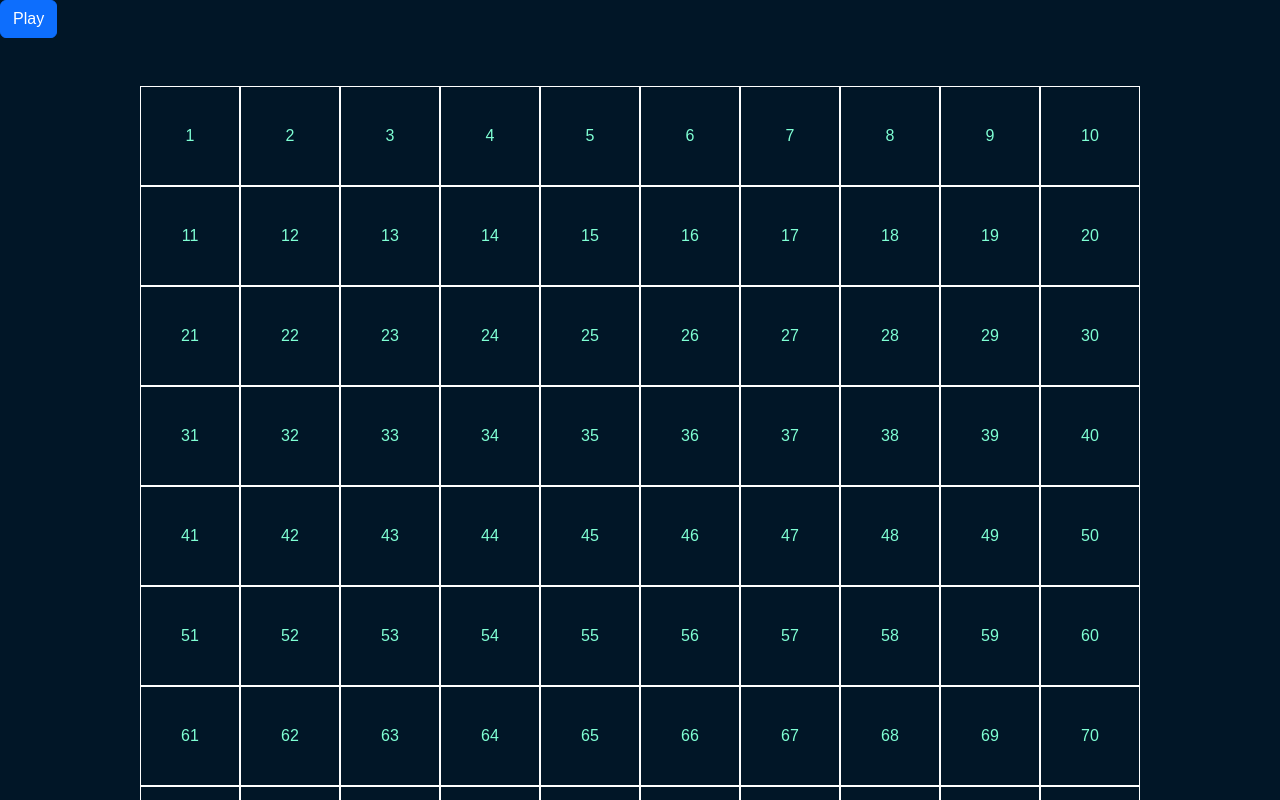
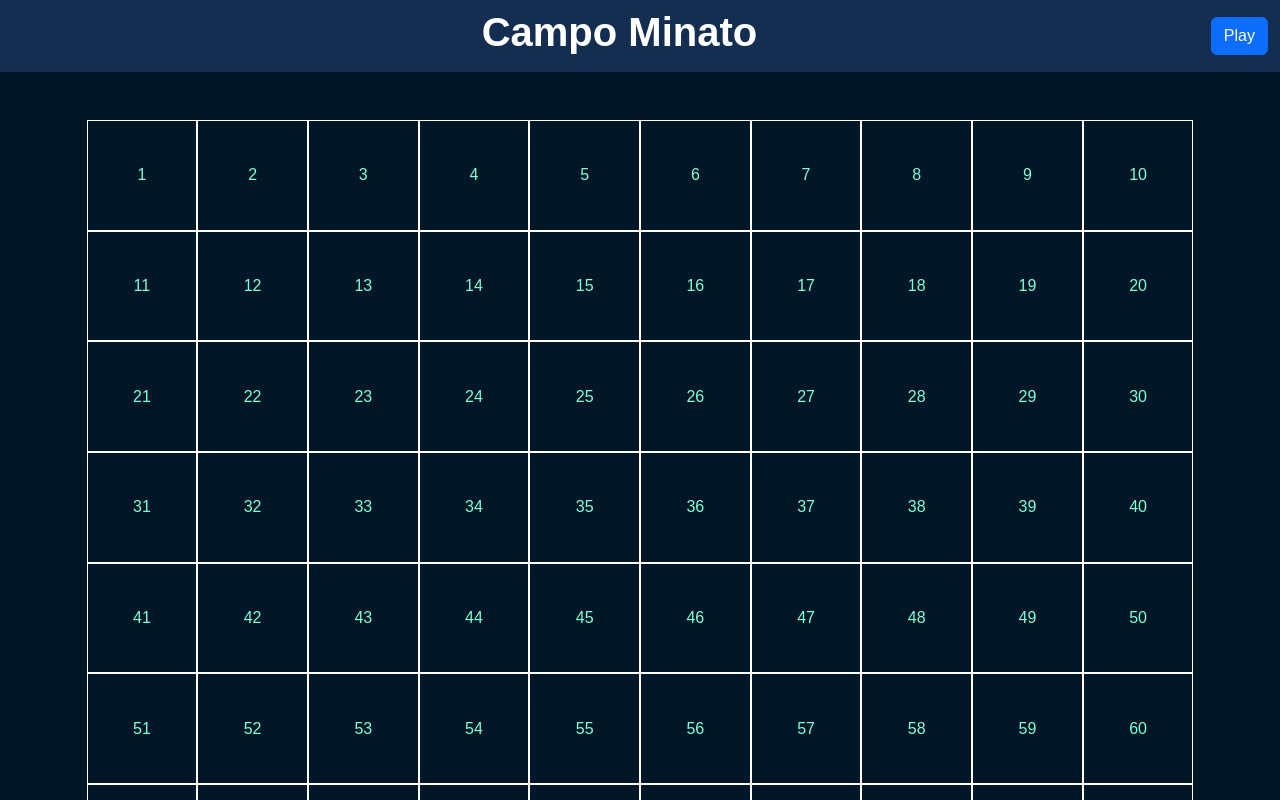
Before and after one commit to Gutierrez-Pool/js-campominato-grid, a plain HTML site: page index.html in a window 1280 px wide. Both pictures are taken after a click on the link "Play". Shown: the top 800 px of the page. Drawn offline with nearby package versions, Linux system fonts and the light colour scheme.

Commit message:
aggiunto-style

```diff
--- a/css/style.css
+++ b/css/style.css
@@ -9,9 +9,8 @@ body {
     font-family: sans-serif;
 }
 
-.container {
-    width: 1100px;
-
+nav {
+    background-color: #132e50;
 }
 
 #grid {
@@ -26,8 +25,7 @@ body {
     justify-content: center;
     align-items: center;
 
-    width: 100px;
-    height: 100px;
+    width: calc(100% / 10 - 1px / 10 * 9);
 
     border: white 1px solid;
     color: #7fffd4;
--- a/index.html
+++ b/index.html
@@ -10,23 +10,25 @@
     <!-- My stytle -->
     <link rel="stylesheet" href="./css/style.css">
 </head>
+
 <body>
 
-    <nav>
-        <div class="navbar-brand">
-
+    <nav class="navbar col-12">
+        <div class="container-fluid">
+            <a class="navbar-brand" href="#"></a>
+            <h1 class="text-white fw-bold">Campo Minato</h1>
             <a id="start-button" class="btn btn-primary">Play</a>
         </div>
     </nav>
+
     <div class="container">
-
-
-
-
-        <div id="grid" class="py-5"></div>
+        <div class="row justify-content-center">
+            <div id="grid" class="py-5"></div>
+        </div>
     </div>
 
-
+<!-- ------------------------------------------------------------ -->
+<!-- My Script -->
 <script src="./js/script.js"></script>
 <!-- Bootstrap -->
 <script src="https://cdn.jsdelivr.net/npm/bootstrap@5.3.2/dist/js/bootstrap.bundle.min.js" integrity="sha384-C6RzsynM9kWDrMNeT87bh95OGNyZPhcTNXj1NW7RuBCsyN/o0jlpcV8Qyq46cDfL" crossorigin="anonymous"></script>
--- a/js/script.js
+++ b/js/script.js
@@ -16,22 +16,24 @@ startButton.addEventListener("click",
 
         for (let i = 1; i <= 100; i++) {
 
+            // Griglia
             const newElement = document.createElement("div");
-
             newElement.innerText = i;
             newElement.classList.add ("square");
-
+            newElement.classList.add ("ratio", "ratio-1x1");
 
             gridElement.append(newElement);
 
+
             // Colore
-            newElement.addEventListener ("click", function () {
+            newElement.addEventListener ("click",
+                function () {
 
-                this.classList.toggle ("active");
+                    this.classList.toggle ("active");
 
-
-                console.log (newElement);
-            })
+                    console.log (i);
+                }
+            )
         }
     }
-    )
+)
```
